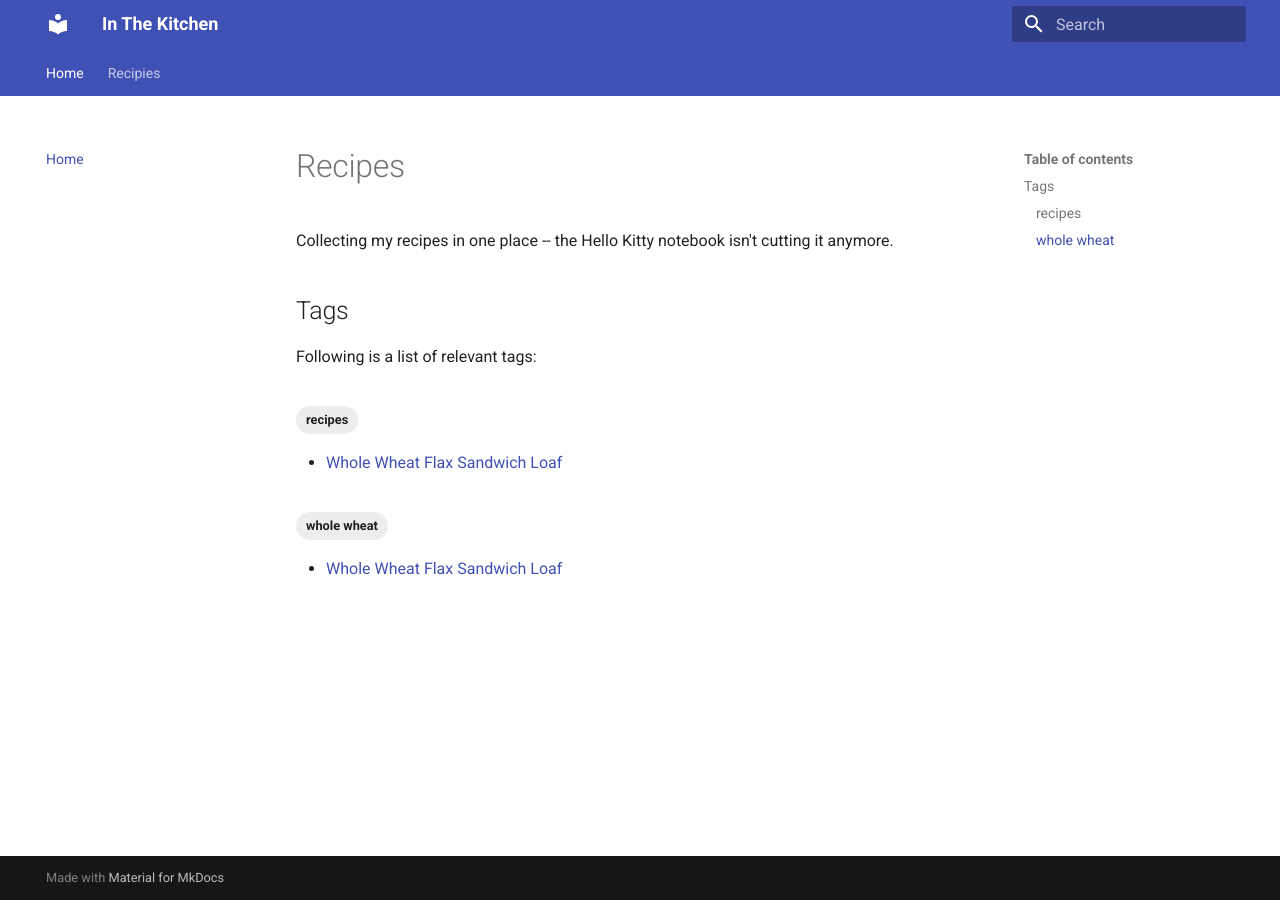
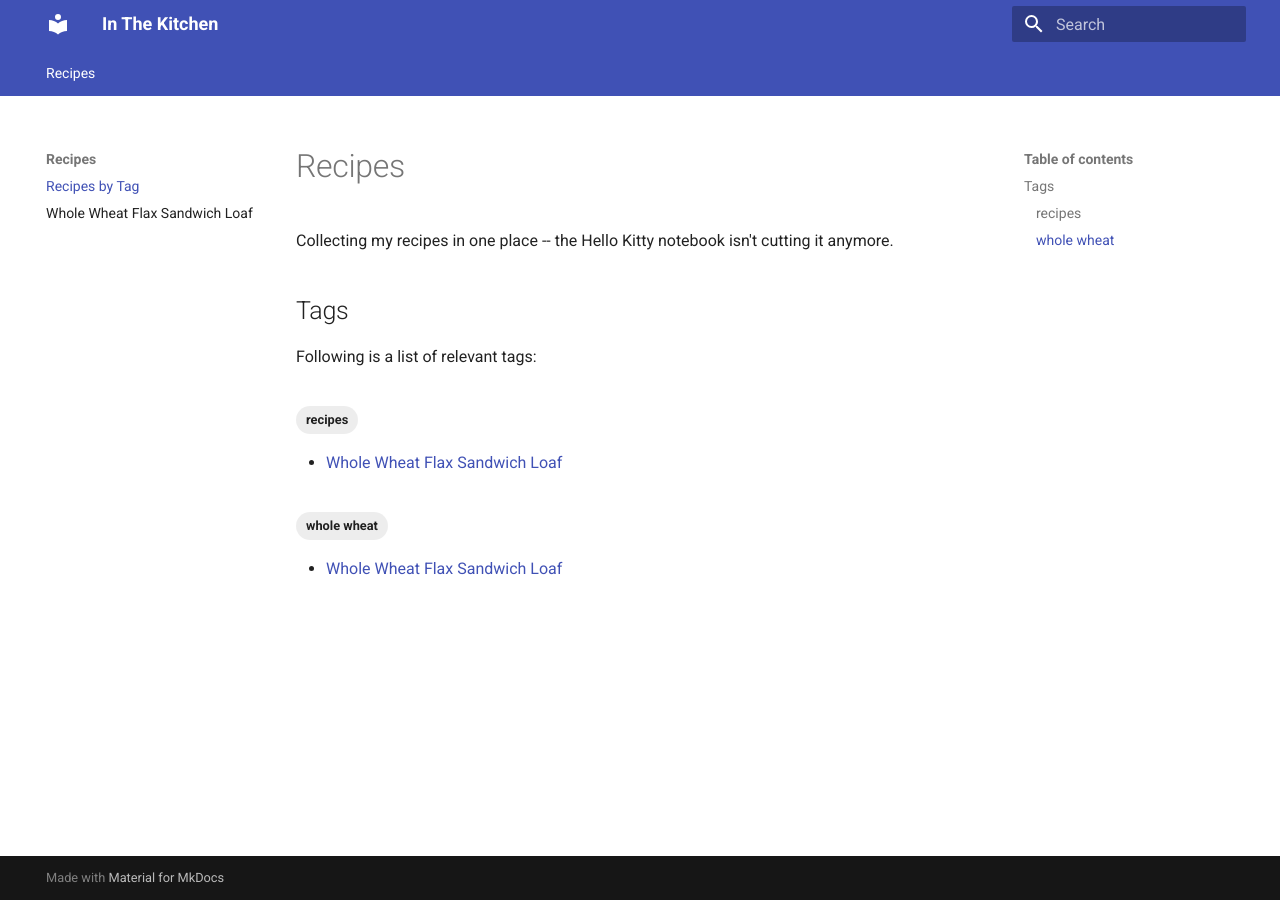
Before and after one commit to patrickdent/kitchen-notes, an MkDocs documentation site: the page built from docs/index.md, in a window 1280 px wide. Built offline with MkDocs 1.6.1 and Material for MkDocs 9.7.7, drawn with Linux system fonts in a browser that asks for light colours.

```diff
--- a/mkdocs.yml
+++ b/mkdocs.yml
@@ -12,7 +12,6 @@
   - meta
   - pymdownx.snippets
 nav:
-  - Home: index.md
-  - Recipies:
-    - Sourdough:
-      - 'Whole Wheat Flax Sandwich Loaf': 'sourdough/ww-flax-sammy.md'
+  - Recipes:
+    - 'Recipes by Tag': index.md
+    - 'Whole Wheat Flax Sandwich Loaf': 'sourdough/ww-flax-sammy.md'
```
Also changed, not shown: requirements.txt (added, +21 -0 lines), 1 other file.
